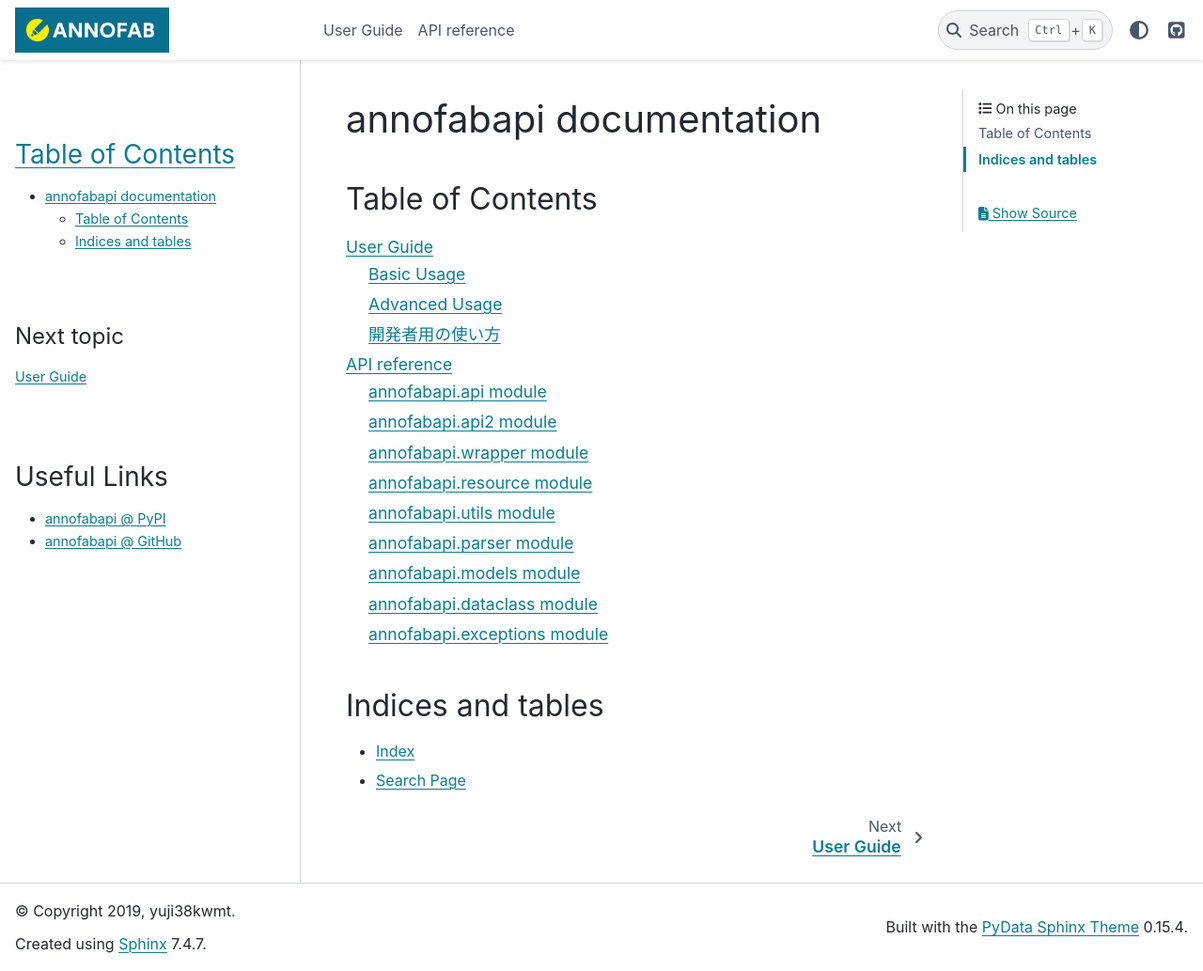
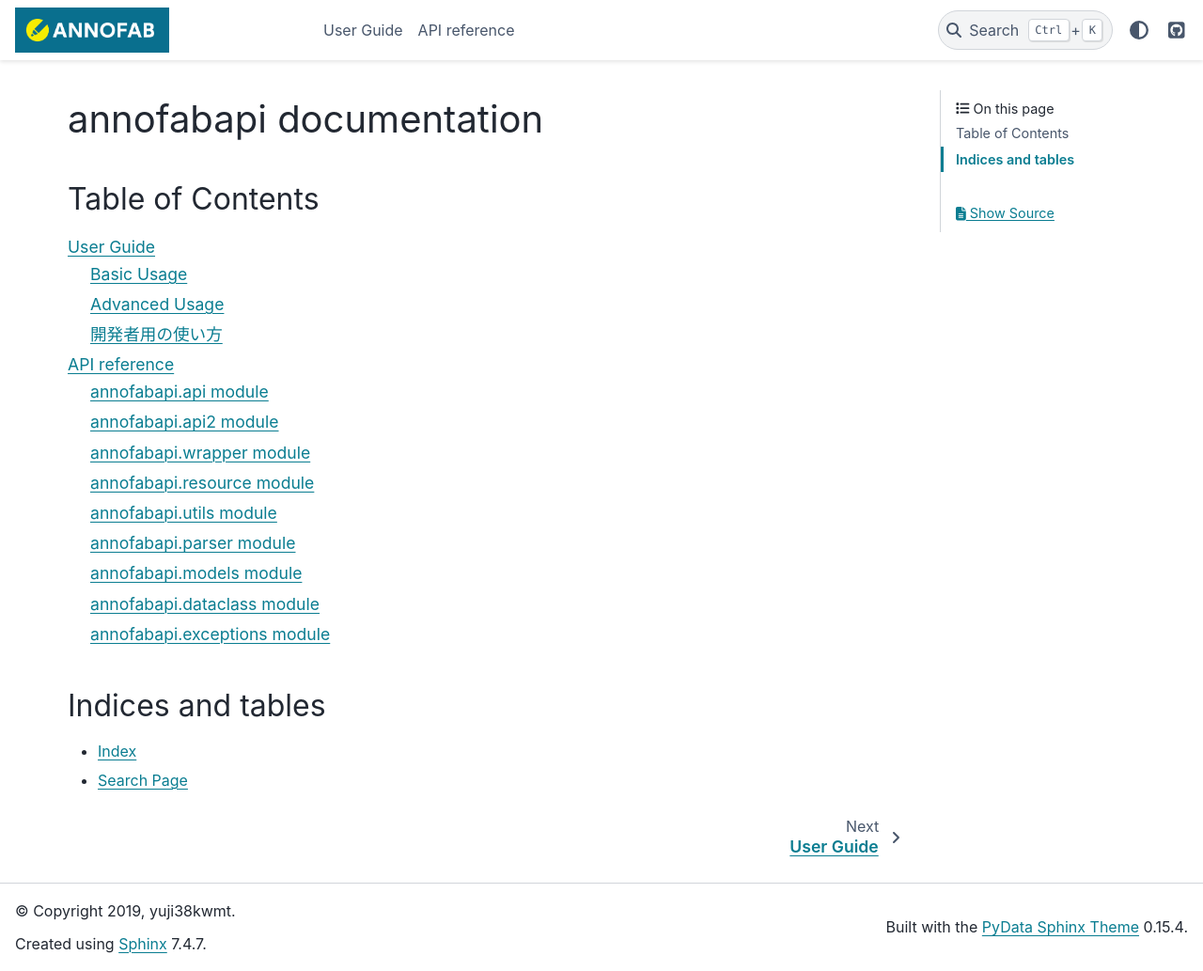
Before and after one commit to kurusugawa-computer/annofab-api-python-client, a Sphinx documentation site: the page built from docs/index.rst, in a window 1280 px wide and 1033 px high. Shown: the whole window at 94% size. Built offline with Sphinx 7.4.7 and the PyData theme 0.15.4, drawn with Linux system fonts in a browser that asks for light colours; pages that are not in the unit, such as notebooks, are missing from menus; some of the changed lines change nothing that is shown.

Commit message:
add setting

```diff
--- a/docs/conf.py
+++ b/docs/conf.py
@@ -1,10 +1,8 @@
-# -*- coding: utf-8 -*-
-#
 # Configuration file for the Sphinx documentation builder.
 #
-# This file does only contain a selection of the most common options. For a
-# full list see the documentation:
-# http://www.sphinx-doc.org/en/master/config
+# This file only contains a selection of the most common options. For a full
+# list see the documentation:
+# https://www.sphinx-doc.org/en/master/usage/configuration.html
 
 # -- Path setup --------------------------------------------------------------
 
@@ -12,11 +10,9 @@
 # add these directories to sys.path here. If the directory is relative to the
 # documentation root, use os.path.abspath to make it absolute, like shown here.
 #
-import os
-import sys
-import annofabapi
-
-sys.path.insert(0, os.path.abspath("../"))
+# import os
+# import sys
+# sys.path.insert(0, os.path.abspath('.'))
 
 
 # -- Project information -----------------------------------------------------
@@ -25,16 +21,8 @@
 copyright = "2019, yuji38kwmt"
 author = "yuji38kwmt"
 
-# The short X.Y version.
-version = annofabapi.__version__
-# The full version, including alpha/beta/rc tags.
-release = annofabapi.__version__
 
 # -- General configuration ---------------------------------------------------
-
-# If your documentation needs a minimal Sphinx version, state it here.
-#
-# needs_sphinx = '1.0'
 
 # Add any Sphinx extension module names here, as strings. They can be
 # extensions coming with Sphinx (named 'sphinx.ext.*') or your custom
@@ -44,29 +32,10 @@
 # Add any paths that contain templates here, relative to this directory.
 templates_path = ["_templates"]
 
-# The suffix(es) of source filenames.
-# You can specify multiple suffix as a list of string:
-#
-# source_suffix = ['.rst', '.md']
-source_suffix = ".rst"
-
-# The master toctree document.
-master_doc = "index"
-
-# The language for content autogenerated by Sphinx. Refer to documentation
-# for a list of supported languages.
-#
-# This is also used if you do content translation via gettext catalogs.
-# Usually you set "language" from the command line for these cases.
-language = None
-
 # List of patterns, relative to source directory, that match files and
 # directories to ignore when looking for source files.
 # This pattern also affects html_static_path and html_extra_path.
 exclude_patterns = ["_build", "Thumbs.db", ".DS_Store"]
-
-# The name of the Pygments (syntax highlighting) style to use.
-pygments_style = None
 
 
 # -- Options for HTML output -------------------------------------------------
@@ -76,106 +45,13 @@
 #
 html_theme = "pydata_sphinx_theme"
 
-# Theme options are theme-specific and customize the look and feel of a theme
-# further.  For a list of options available for each theme, see the
-# documentation.
-#
+# Add any paths that contain custom static files (such as style sheets) here,
+# relative to this directory. They are copied after the builtin static files,
+# so a file named "default.css" will overwrite the builtin "default.css".
+html_static_path = ["_static"]
+
 html_theme_options = {
     "github_url": "https://github.com/kurusugawa-computer/annofab-api-python-client",
 }
 
-# Add any paths that contain custom static files (such as style sheets) here,
-# relative to this directory. They are copied after the builtin static files,
-# so a file named "default.css" will overwrite the builtin "default.css".
-# html_static_path = ['_static']
-
-# Custom sidebar templates, must be a dictionary that maps document names
-# to template names.
-#
-# The default sidebars (for documents that don't match any pattern) are
-# defined by theme itself.  Builtin themes are using these templates by
-# default: ``['localtoc.html', 'relations.html', 'sourcelink.html',
-# 'searchbox.html']``.
-#
-html_sidebars = {"**": ["localtoc.html", "relations.html", "links.html", "searchbox.html"]}
-
-html_copy_source = True
-
-html_show_sourcelink = True
-
 html_logo = "img/logo_landscape.png"
-
-# html_favicon = "img/favicon.ico"
-
-# -- Options for HTMLHelp output ---------------------------------------------
-
-# Output file base name for HTML help builder.
-htmlhelp_basename = "annofabapidoc"
-
-
-# -- Options for LaTeX output ------------------------------------------------
-
-latex_elements = {
-    # The paper size ('letterpaper' or 'a4paper').
-    #
-    # 'papersize': 'letterpaper',
-    # The font size ('10pt', '11pt' or '12pt').
-    #
-    # 'pointsize': '10pt',
-    # Additional stuff for the LaTeX preamble.
-    #
-    # 'preamble': '',
-    # Latex figure (float) alignment
-    #
-    # 'figure_align': 'htbp',
-}
-
-# Grouping the document tree into LaTeX files. List of tuples
-# (source start file, target name, title,
-#  author, documentclass [howto, manual, or own class]).
-latex_documents = [
-    (master_doc, "annofabapi.tex", "annofabapi Documentation", "yuji38kwmt", "manual"),
-]
-
-
-# -- Options for manual page output ------------------------------------------
-
-# One entry per manual page. List of tuples
-# (source start file, name, description, authors, manual section).
-man_pages = [(master_doc, "annofabapi", "annofabapi Documentation", [author], 1)]
-
-
-# -- Options for Texinfo output ----------------------------------------------
-
-# Grouping the document tree into Texinfo files. List of tuples
-# (source start file, target name, title, author,
-#  dir menu entry, description, category)
-texinfo_documents = [
-    (
-        master_doc,
-        "annofabapi",
-        "annofabapi Documentation",
-        author,
-        "annofabapi",
-        "One line description of project.",
-        "Miscellaneous",
-    ),
-]
-
-
-# -- Options for Epub output -------------------------------------------------
-
-# Bibliographic Dublin Core info.
-epub_title = project
-
-# The unique identifier of the text. This can be a ISBN number
-# or the project homepage.
-#
-# epub_identifier = ''
-
-# A unique identification for the text.
-#
-# epub_uid = ''
-
-# A list of files that should not be packed into the epub file.
-epub_exclude_files = ["search.html"]
```
Also changed, not shown: 1 other file.
